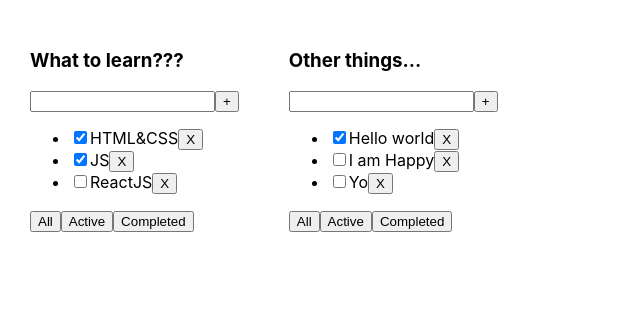
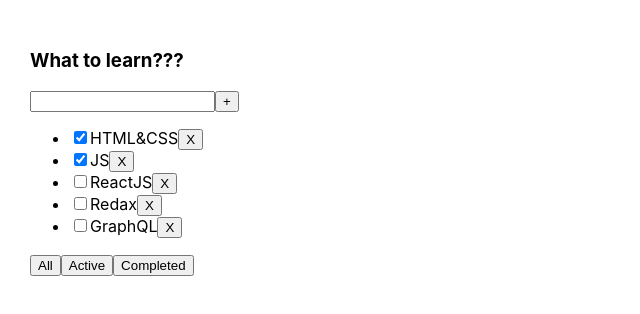
Before and after one commit to BYAsurim/ToDoList, a React (Create React App) app: page / in a window 1280 px wide. Shown: the top 314 px of the page, without its empty margins (0-640 px from the left). Built offline with nearby package versions, Linux system fonts and the light colour scheme.

Commit message:
added useState and function deleteTask

```diff
--- a/src/App.tsx
+++ b/src/App.tsx
@@ -1,24 +1,28 @@
-import React from 'react';
+import React, {useState} from 'react';
 import './App.css';
-import {Todolist} from "./Todolist";
+import {TasksType, Todolist} from "./Todolist";
 
 function App() {
 
-    const tasks1 = [
+    const [tasks,setTasks] = useState<Array<TasksType>>( [
         { id: 1, title: "HTML&CSS", isDone: true },
         { id: 2, title: "JS", isDone: true },
-        { id: 3, title: "ReactJS", isDone: false }
-    ]
-    const tasks2 = [
-        { id: 1, title: "Hello world", isDone: true },
-        { id: 2, title: "I am Happy", isDone: false },
-        { id: 3, title: "Yo", isDone: false }
-    ]
+        { id: 3, title: "ReactJS", isDone: false },
+        { id: 4, title: "Redax", isDone: false },
+        { id: 5, title: "GraphQL", isDone: false }
+    ])
+
+    const deleteTask = (taskId:number) => {
+    setTasks(tasks.filter(t => t.id !== taskId))
+    }
+
 
     return (
         <div className="App">
-          <Todolist title={'What to learn???'} tasks={tasks1} />
-          <Todolist title={'Other things...'} tasks={tasks2}/>
+          <Todolist title={'What to learn???'}
+                    tasks={tasks}
+                    deleteTask = {deleteTask}
+          />
         </div>
     );
 }
```
